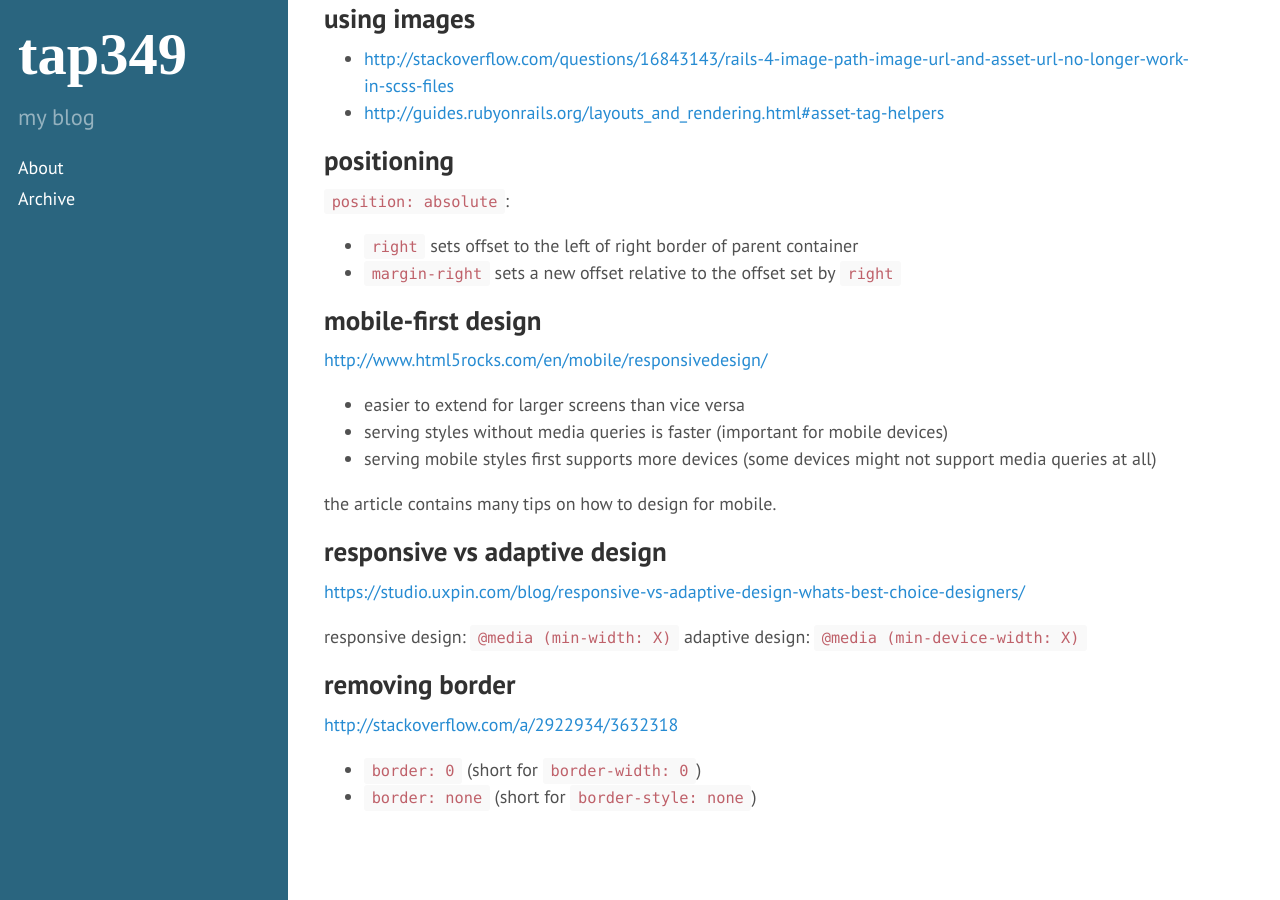
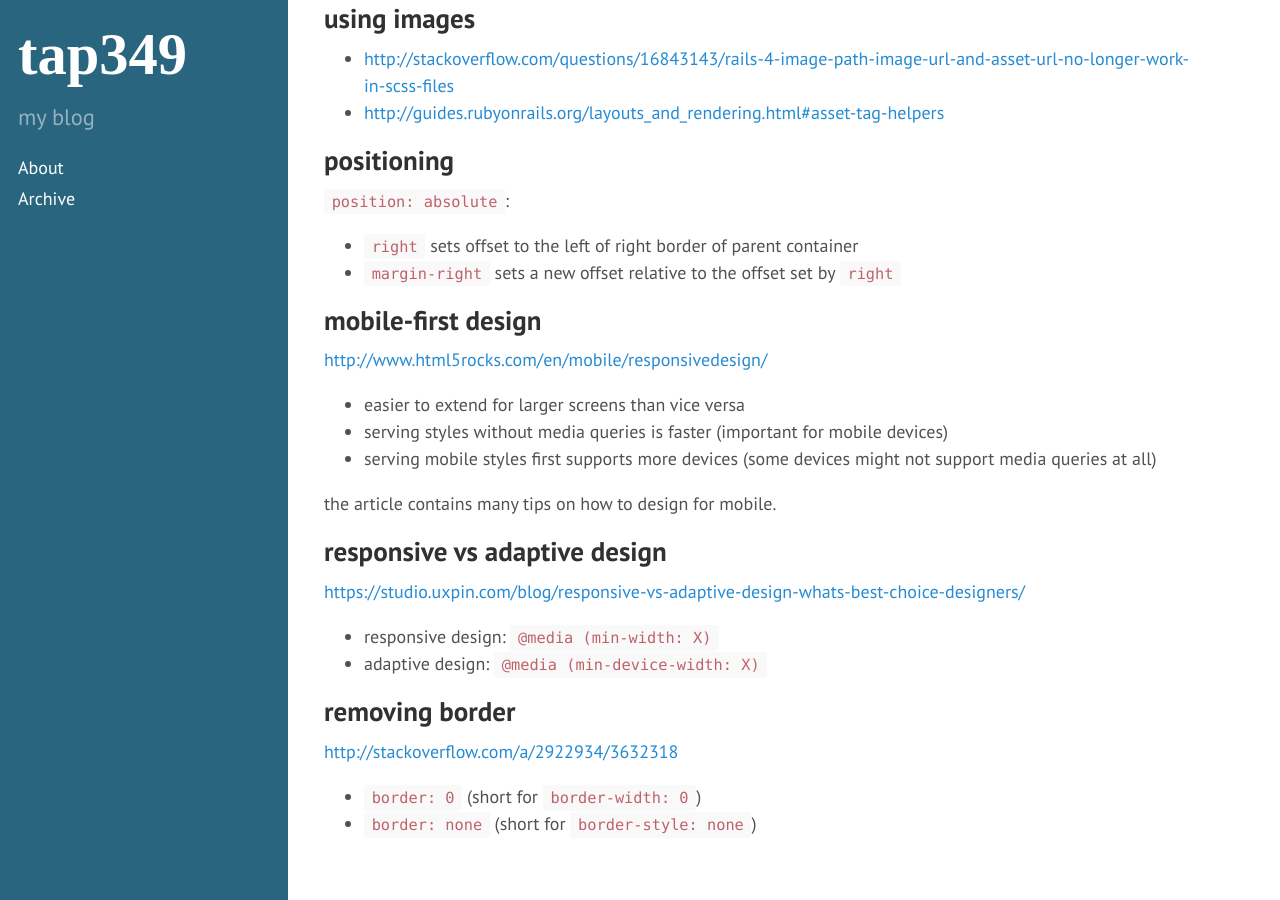
Before and after one commit to tap349/tap349.github.io, a Jekyll site: the page built from _posts/2016-04-21-makeup.md, in a window 1280 px wide and 900 px high, scrolled down 907 px. Built offline with Jekyll 4.4.1, drawn with Linux system fonts in a browser that asks for light colours.

Commit message:
update 2016-04-29_00:12:58

```diff
--- a/_posts/2016-04-21-makeup.md
+++ b/_posts/2016-04-21-makeup.md
@@ -69,8 +69,8 @@ the article contains many tips on how to design for mobile.
 
 <https://studio.uxpin.com/blog/responsive-vs-adaptive-design-whats-best-choice-designers/>
 
-responsive design: `@media (min-width: X)`
-adaptive design: `@media (min-device-width: X)`
+- responsive design: `@media (min-width: X)`
+- adaptive design: `@media (min-device-width: X)`
 
 ## removing border
 
```
